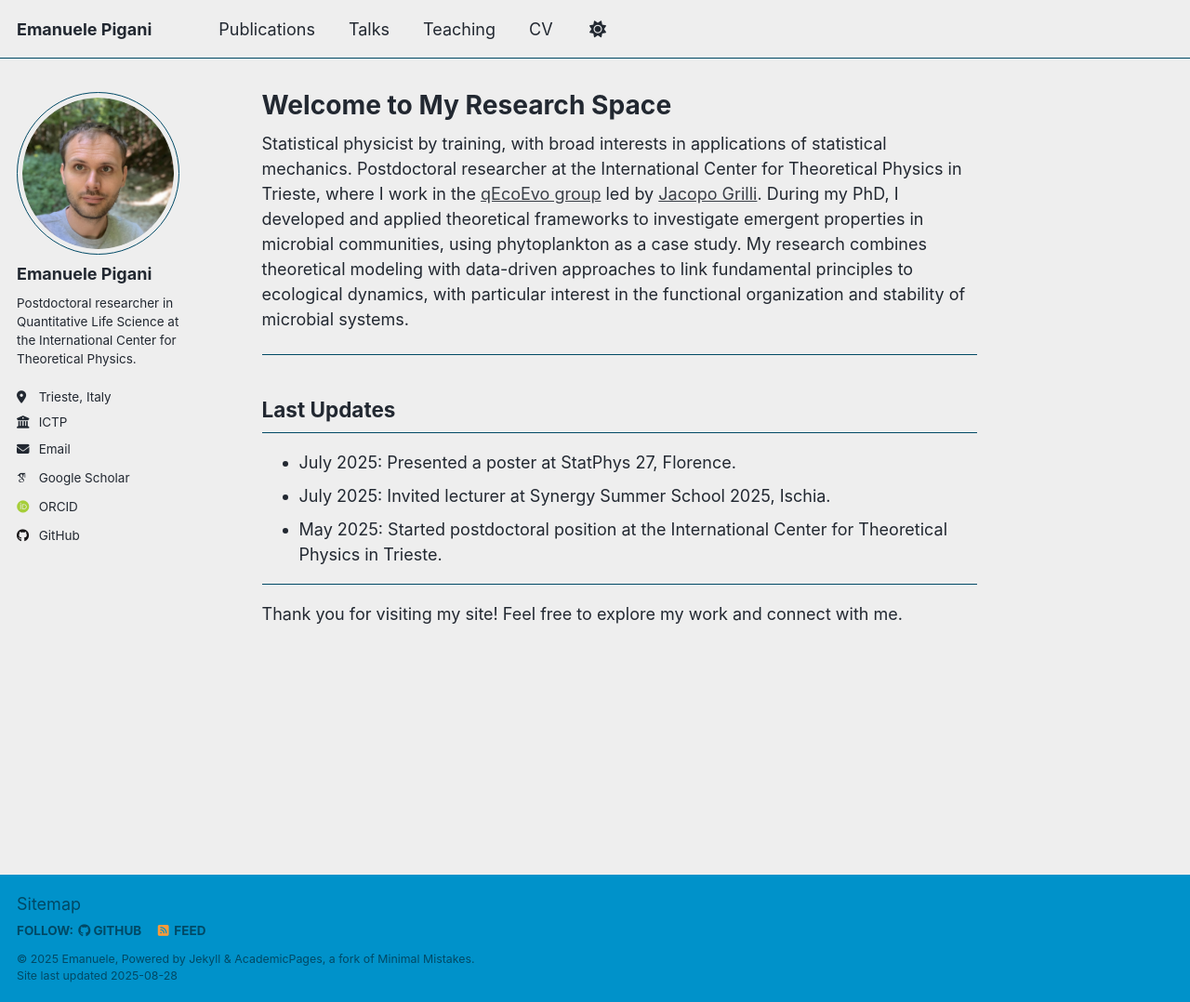
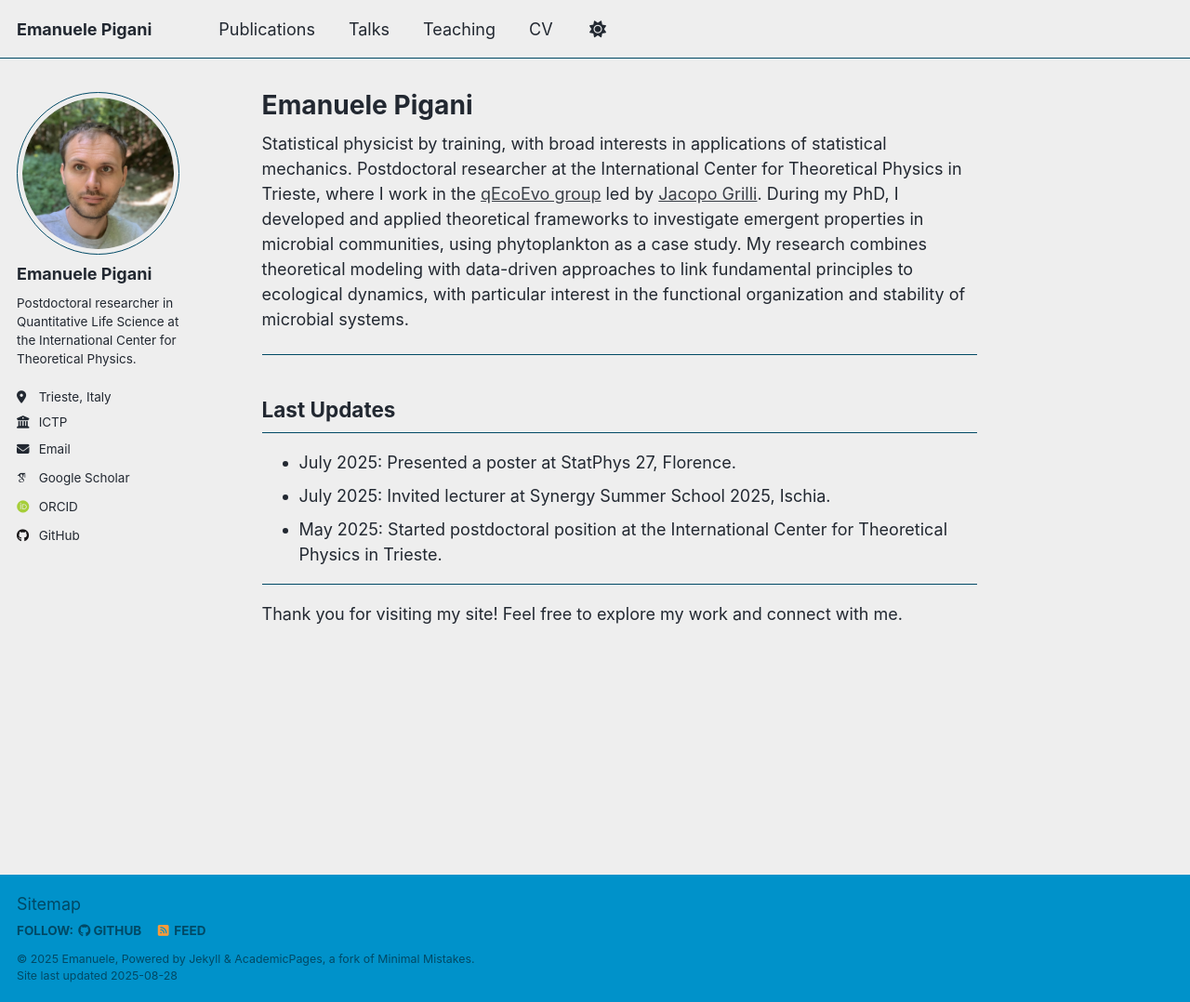
Before and after one commit to epigani/epigani.github.io, a Jekyll site: the page built from _pages/about.md, in a window 1280 px wide and 1078 px high. Shown: the whole window at 93% size. Built offline with Jekyll 4.4.1, drawn with Linux system fonts in a browser that asks for light colours; some web fonts are replaced; a script that is not in the unit is left out.

Commit message:
Update title on about page to 'Emanuele Pigani'

```diff
--- a/_pages/about.md
+++ b/_pages/about.md
@@ -1,6 +1,6 @@
 ---
 permalink: /
-title: "Welcome to My Research Space"
+title: "Emanuele Pigani"
 author_profile: true
 redirect_from:
   - /about/
```
